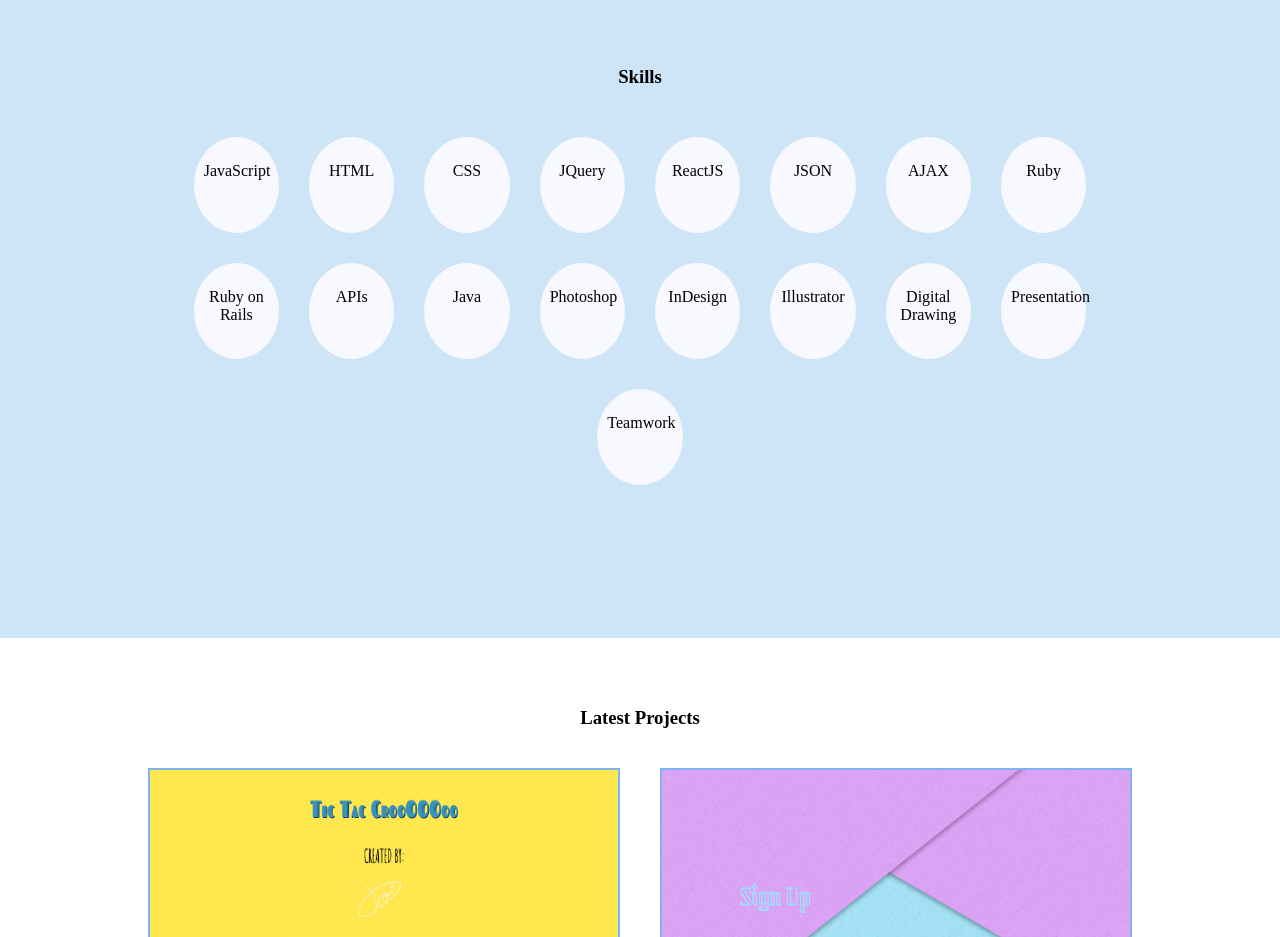
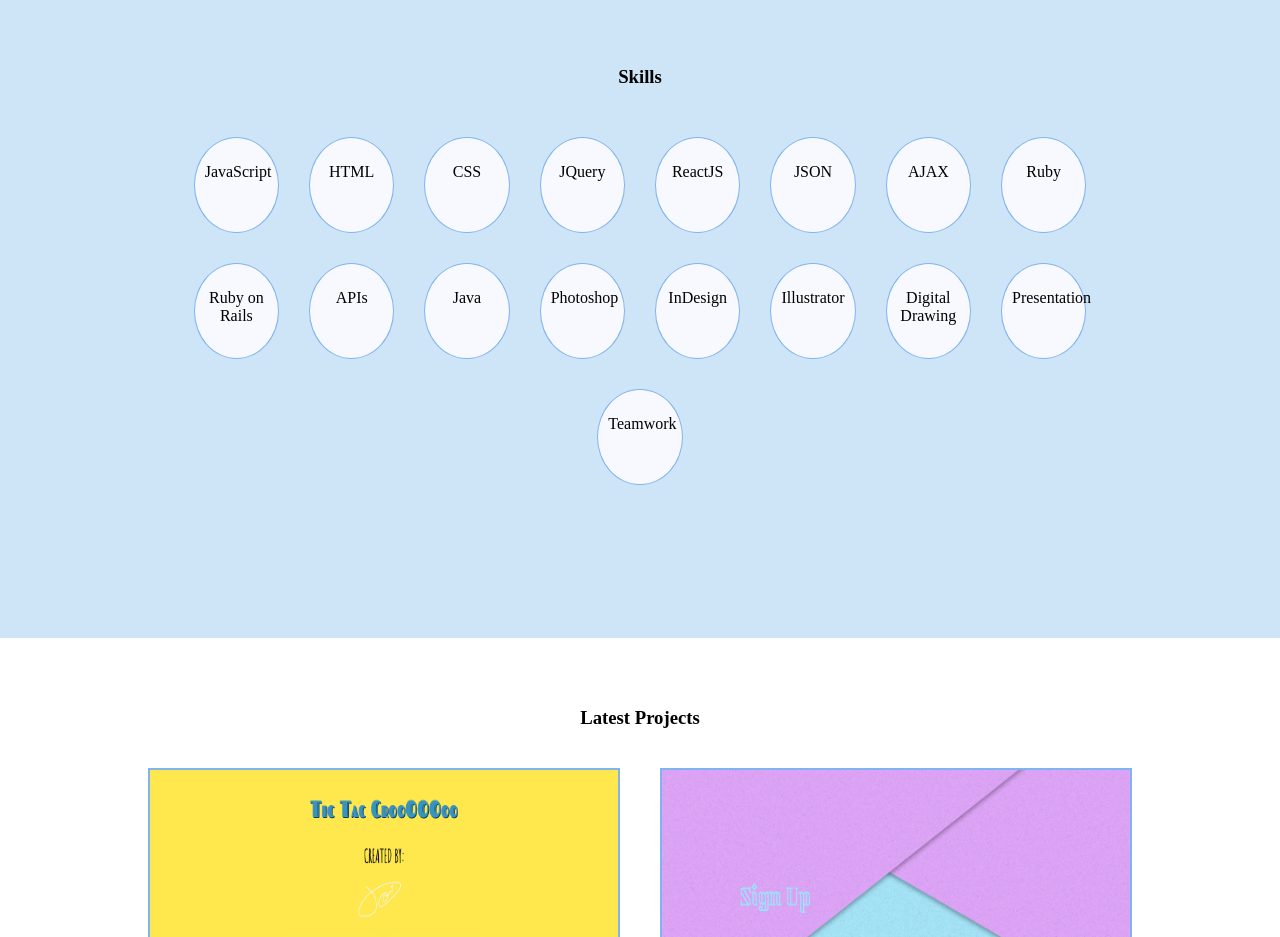
Before and after one commit to alanoudssr/portfolio, a plain HTML site: page index.html in a window 1280 px wide. Shown: the part 1540-2477 px from the top of the page. Drawn offline with nearby package versions, Linux system fonts and the light colour scheme.

Commit message:
changed skills again

```diff
--- a/index.html
+++ b/index.html
@@ -78,23 +78,23 @@
             <div class="col-12 sm-col-12 centered all-skills">
                 <!-- <h4 class="skills-title">Technical Skills</h4> -->
                 <ul class="skills-li">
-                    <li class="col-1 sm-col-12 centered">JavaScript</li>
-                    <li class="col-1 sm-col-12 centered">HTML</li>
-                    <li class="col-1 sm-col-12 centered">CSS</li>
-                    <li class="col-1 sm-col-12 centered">JQuery</li>
-                    <li class="col-1 sm-col-12 centered">ReactJS</li>
-                    <li class="col-1 sm-col-12 centered">JSON</li>
-                    <li class="col-1 sm-col-12 centered">AJAX</li>
-                    <li class="col-1 sm-col-12 centered">Ruby</li>
-                    <li class="col-1 sm-col-12 centered">Ruby on Rails</li>
-                    <li class="col-1 sm-col-12 centered">APIs</li>
-                    <li class="col-1 sm-col-12 centered">Java</li>
-                    <li class="col-1 sm-col-12 centered">Photoshop</li>
-                    <li class="col-1 sm-col-12 centered">InDesign</li>
-                    <li class="col-1 sm-col-12 centered">Illustrator</li>
-                    <li class="col-1 sm-col-12 centered">Digital Drawing</li>
-                    <li class="col-1 sm-col-12 centered">Presentation</li>
-                    <li class="col-1 sm-col-12 centered">Teamwork</li>
+                    <li class="col-1 sm-col-6 centered">JavaScript</li>
+                    <li class="col-1 sm-col-6 centered">HTML</li>
+                    <li class="col-1 sm-col-6 centered">CSS</li>
+                    <li class="col-1 sm-col-6 centered">JQuery</li>
+                    <li class="col-1 sm-col-6 centered">ReactJS</li>
+                    <li class="col-1 sm-col-6 centered">JSON</li>
+                    <li class="col-1 sm-col-6 centered">AJAX</li>
+                    <li class="col-1 sm-col-6 centered">Ruby</li>
+                    <li class="col-1 sm-col-6 centered">Ruby on Rails</li>
+                    <li class="col-1 sm-col-6 centered">APIs</li>
+                    <li class="col-1 sm-col-6 centered">Java</li>
+                    <li class="col-1 sm-col-6 centered">Photoshop</li>
+                    <li class="col-1 sm-col-6 centered">InDesign</li>
+                    <li class="col-1 sm-col-6 centered">Illustrator</li>
+                    <li class="col-1 sm-col-6 centered">Digital Drawing</li>
+                    <li class="col-1 sm-col-6 centered">Presentation</li>
+                    <li class="col-1 sm-col-6 centered">Teamwork</li>
                 </ul>
             </div>
             <div class="col-6 sm-col-12 centered">
--- a/style.css
+++ b/style.css
@@ -206,6 +206,7 @@ text-align: center;
     height: 12vh;
     padding: 25px 10px;
     margin: 15px;
+    border: 1px solid rgb(127, 181, 238);
 }
 
 .skills-title {
@@ -268,6 +269,9 @@ text-align: center;
     .sm-col-12 {
         width: 100%;
     }
+    .sm-col-6 {
+        width: calc(100%/3);
+    }
     .project-img {
     height: 28vh;
 }
```
